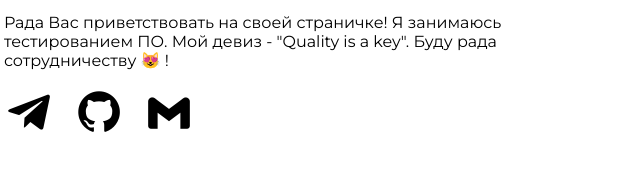
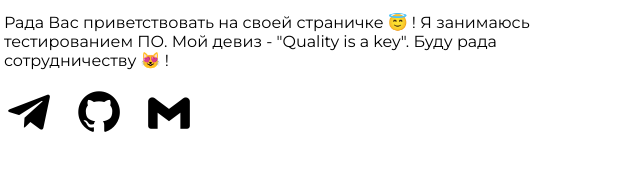
Before and after one commit to OlgaTsymbalova-QA/cv2, a plain HTML site: page index.html in a window 1280 px wide. Shown: the part 431-614 px from the top of the page, 51-691 px from the left. Drawn offline with nearby package versions, Linux system fonts and the light colour scheme.

Commit message:
smilling angel

```diff
--- a/index.html
+++ b/index.html
@@ -33,7 +33,7 @@
         <h1 class="hero__title">QA Engineer</h1>
         <h2 class="hero__subtitle">Цымбалова Ольга</h2>
         <p class="hero__description">
-          Рада Вас приветствовать на своей страничке! Я занимаюсь тестированием ПО. Мой девиз - "Quality is a key". Буду рада сотрудничеству 😻 !
+          Рада Вас приветствовать на своей страничке 😇 ! Я занимаюсь тестированием ПО. Мой девиз - "Quality is a key". Буду рада сотрудничеству 😻 !
         </p>
 
 
```
